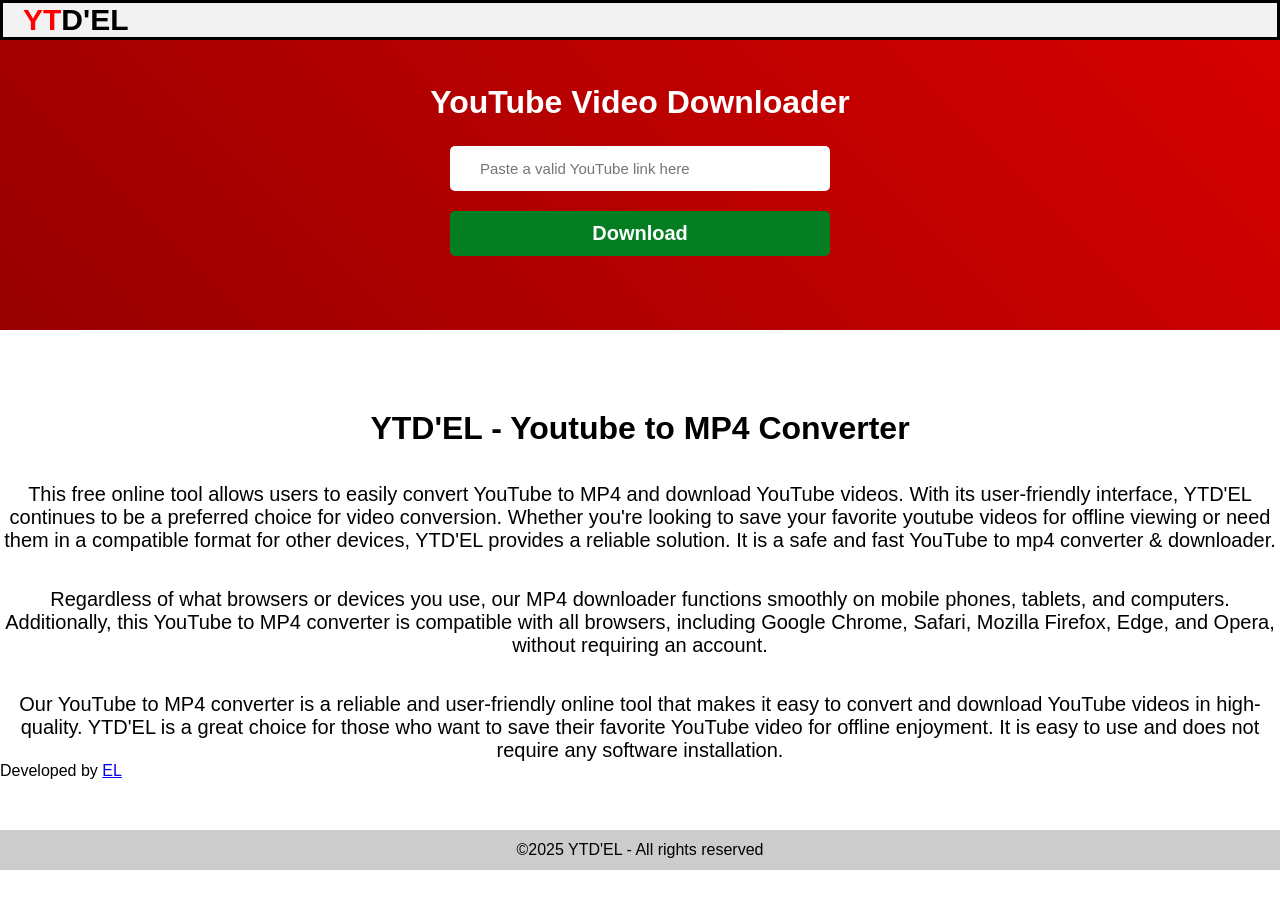
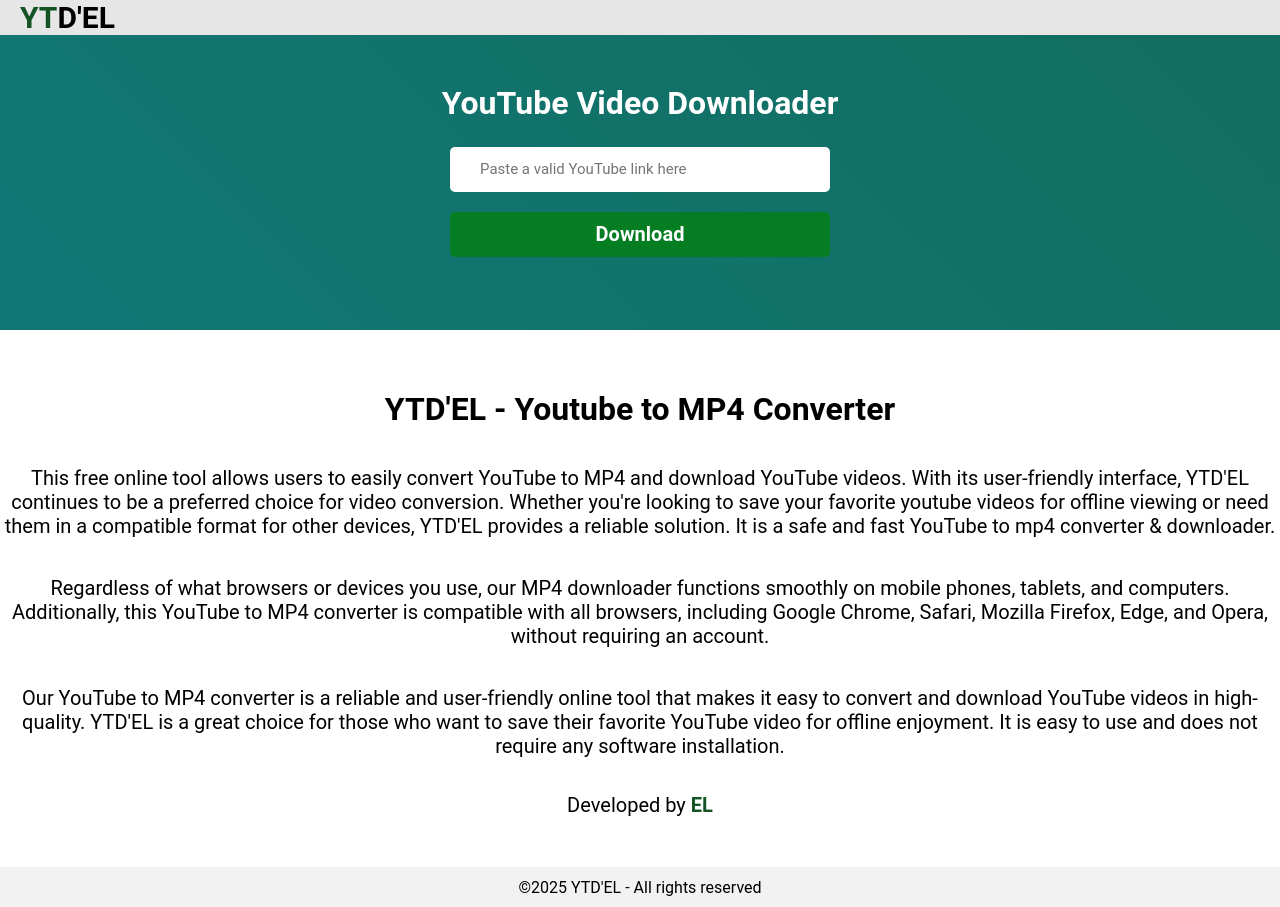
Before and after one commit to EL-gx/YTD-EL, a plain HTML site: page index.html in a window 1280 px wide. Before the commit the page ends 870 px from the top, so only its background shows below. Drawn offline with Linux system fonts and the light colour scheme.

Commit message:
Update style.css

```diff
--- a/style.css
+++ b/style.css
@@ -2,7 +2,7 @@
     margin: 0;
     padding: 0;
     box-sizing: border-box;
-    font-family: Arial, Sans-Serif;
+    font-family: Roboto, Sans-Serif;
     scroll-behavior: smooth;
 }
 body {
@@ -11,35 +11,33 @@ body {
 
 @keyframes rotate {
     0% {
-        background-image: linear-gradient(45deg, black, red);
+        background-image: linear-gradient(45deg, #117a7c, #145424);
         background-position: 0% 50%;
     }
     50% {
-        background-image: linear-gradient(45deg, black, red);
-        background-position: 100% 100%;
+        background-image: linear-gradient(45deg, #117a7c, #145424);
+        background-position: 100% 0%;
     }
     100% {
-        background-image: linear-gradient(45deg, black, red);
+        background-image: linear-gradient(45deg, #117a7c, #145424 );
         background-position: 0% 50%;
     }
 }
 
 span {
-    color: red;
+    color:  #145424;
 }
 
 .nav {
     position: fixed;
     width: 100%;
-    background-color: hsl(0 0% 95%);
-    height: 40px;
-
+    background-color: hsl(0 0% 90%);
+    height: 35px;
 }
 
 .navdiv {
-  display: flex;
-  align-items: center;
-  border: 3px solid black;
+    display: flex;
+    align-items: center;
 }
 
 .logo {
@@ -70,10 +68,9 @@ span {
     align-items: center;
     width: 100%;
     height: 330px;
-    animation: rotate 10s linear infinite;
+    animation: rotate 5s linear infinite;
     background-size: 400% 400%;
     margin-bottom: 20px;
-    z-index: 1;
 }
 
 .int {
@@ -121,21 +118,24 @@ span {
     font-size: 20px;
 }
 
-.pers li {
-    margin-top: 20px;
-    font-size: 20px;
-}
-
 .info {
-    margin-top: 80px;
+    margin-top: 60px;
     text-align: center;
 }
 
-.pers {
-    margin-top: 80px;
-    text-align: center;
-    margin-bottom: 0px;
-    padding-bottom: 0px;
+.fuh {
+  display: flex;
+  justify-content: center;
+  align-items: center;
+  padding-top: 35px;
+  font-size: 20px;
+}
+
+
+.fuh a {
+  color: #145424;
+  text-decoration: none;
+  font-weight: bold;
 }
 
 footer {
@@ -145,5 +145,5 @@ footer {
     justify-content: center;
     align-items: center;
     height: 40px;
-    background-color: hsl(0 0% 80%);
+    background-color: hsl(0 0% 95%);
 }
```
